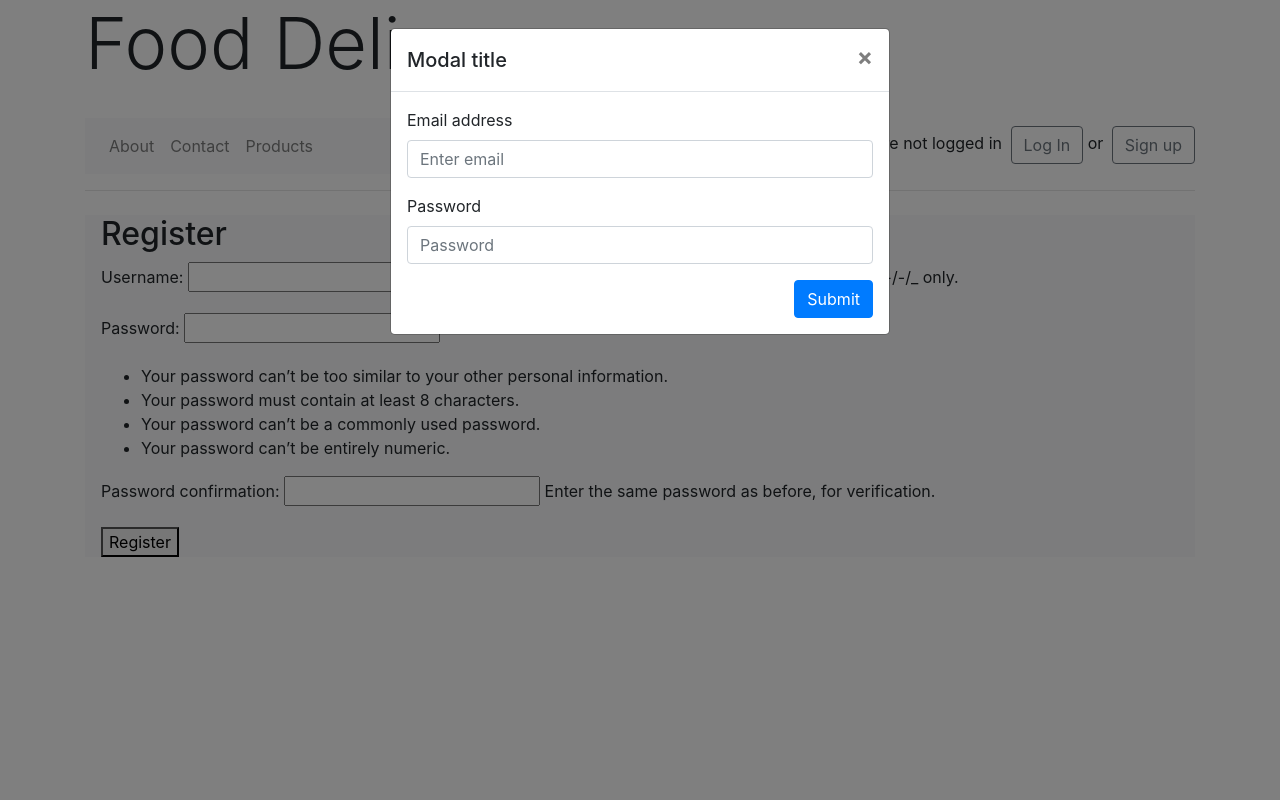
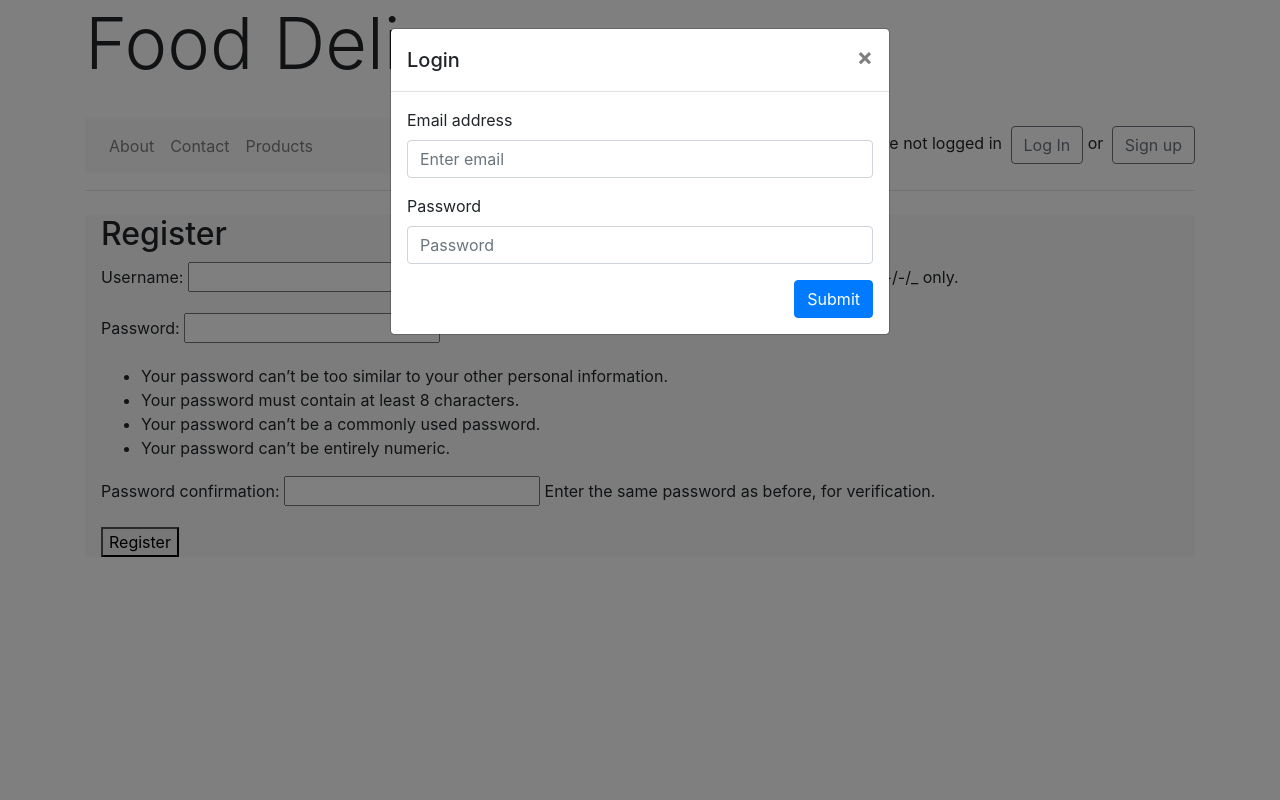
Before and after one commit to algorithm-ssau/food-delivery, a Django app: page /accounts/register/ in a window 1280 px wide, after a click on "Log In". Run offline with Django 3.2, Linux system fonts and the light colour scheme; some libraries are stand-ins or nearby versions.

Commit message:
Modal login and register form

```diff
--- a/src/templates/base.html
+++ b/src/templates/base.html
@@ -52,7 +52,7 @@
           <div class="modal-dialog" role="document">
             <div class="modal-content">
               <div class="modal-header">
-                <h5 class="modal-title" id="loginModalLabel">Modal title</h5>
+                <h5 class="modal-title" id="loginModalLabel">Login</h5>
                 <button type="button" class="close" data-dismiss="modal" aria-label="Close">
                   <span aria-hidden="true">&times;</span>
                 </button>
@@ -79,7 +79,7 @@
           <div class="modal-dialog" role="document">
             <div class="modal-content">
               <div class="modal-header">
-                <h5 class="modal-title" id="regModalLabel">Modal title</h5>
+                <h5 class="modal-title" id="regModalLabel">Registration</h5>
                 <button type="button" class="close" data-dismiss="modal" aria-label="Close">
                   <span aria-hidden="true">&times;</span>
                 </button>
```
